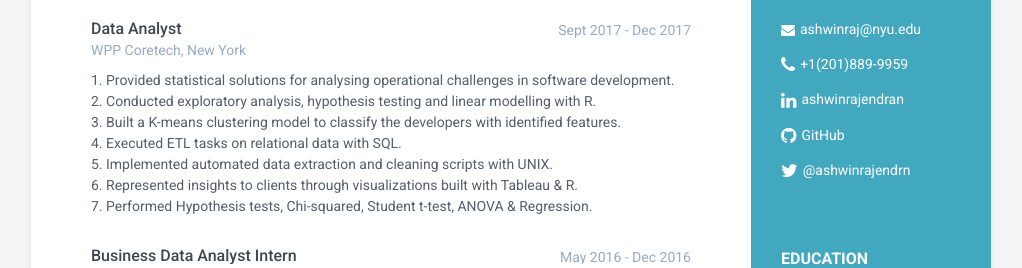
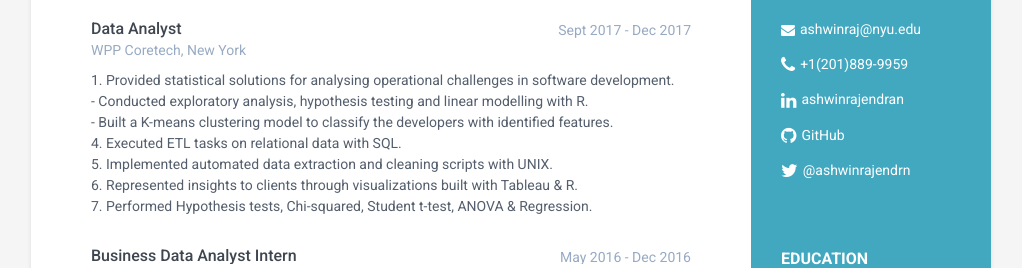
Before and after one commit to AshwinRajendran/Ashwin-CV, a Jekyll site: the page built from index.html, in a window 1280 px wide. Shown: the part 314-582 px from the top of the page, without its empty margins (129-1151 px from the left). Built offline with Jekyll 4.4.1, drawn with Linux system fonts in a browser that asks for light colours.

Commit message:
Update experiences.yml

```diff
--- a/_data/experiences.yml
+++ b/_data/experiences.yml
@@ -4,9 +4,9 @@
   company: WPP Coretech, New York
   details: "1. Provided statistical solutions for analysing operational challenges in software development.
   <br>
-	2. Conducted exploratory analysis, hypothesis testing and linear modelling with R.
+	- Conducted exploratory analysis, hypothesis testing and linear modelling with R.
 	<br>
-	3. Built a K-means clustering model to classify the developers with identified features.
+	- Built a K-means clustering model to classify the developers with identified features.
 	<br>
 	4. Executed ETL tasks on relational data with SQL.
 	<br>
```
